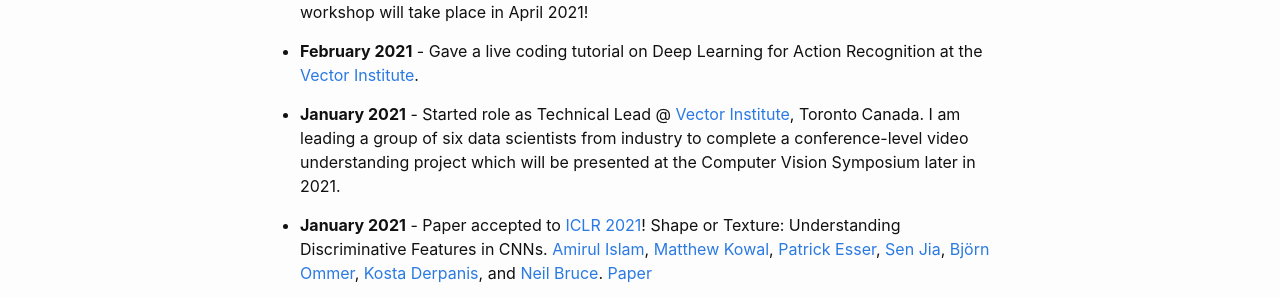
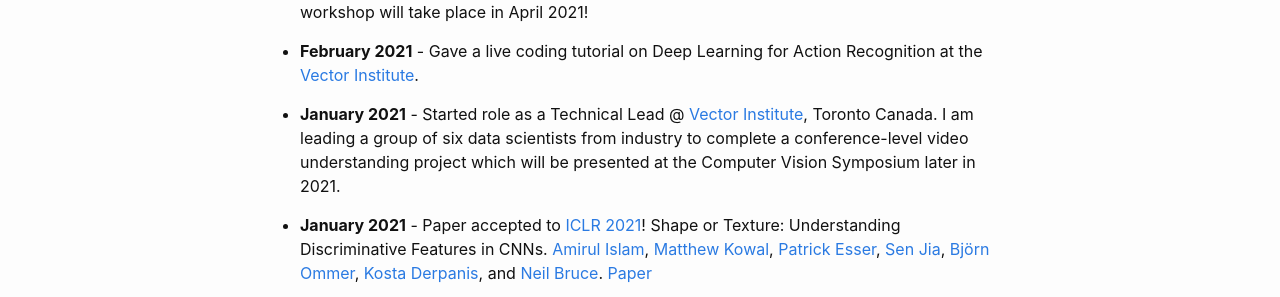
Before and after one commit to MKowal2/MKowal4.github.io, a Jekyll site: the page built from index.md, in a window 1280 px wide. Shown: the part 693-990 px from the top of the page. Built offline with Jekyll 4.4.1, drawn with Linux system fonts in a browser that asks for light colours.

```diff
--- a/index.md
+++ b/index.md
@@ -23,7 +23,7 @@ My name is Matthew Kowal, welcome to my website (and blog - link at the top). I
 
 * **February 2021** - Gave a live coding tutorial on Deep Learning for Action Recognition at the [Vector Institute](https://vectorinstitute.ai/).
 
-* **January 2021** - Started role as Technical Lead @ [Vector Institute](https://vectorinstitute.ai/), Toronto Canada. I am leading a group of six data scientists from industry to complete a conference-level video understanding project which will be presented at the Computer Vision Symposium later in 2021.
+* **January 2021** - Started role as a Technical Lead @ [Vector Institute](https://vectorinstitute.ai/), Toronto Canada. I am leading a group of six data scientists from industry to complete a conference-level video understanding project which will be presented at the Computer Vision Symposium later in 2021.
 
 * **January 2021** - Paper accepted to [ICLR 2021](https://iclr.cc/)! Shape or Texture: Understanding Discriminative Features in CNNs. [Amirul Islam](https://www.cs.ryerson.ca/~amirul/), [Matthew Kowal](https://mkowal2.github.io/), [Patrick Esser](https://hci.iwr.uni-heidelberg.de/users/pesser), [Sen Jia](https://scholar.google.com/citations?user=WOsy1foAAAAJ&hl=en), [Björn Ommer](https://hci.iwr.uni-heidelberg.de/people/bommer), [Kosta Derpanis](https://www.cs.ryerson.ca/~kosta/), and [Neil Bruce](https://www.cs.ryerson.ca/~bruce/). [Paper](https://arxiv.org/abs/2101.11604)
 
```
